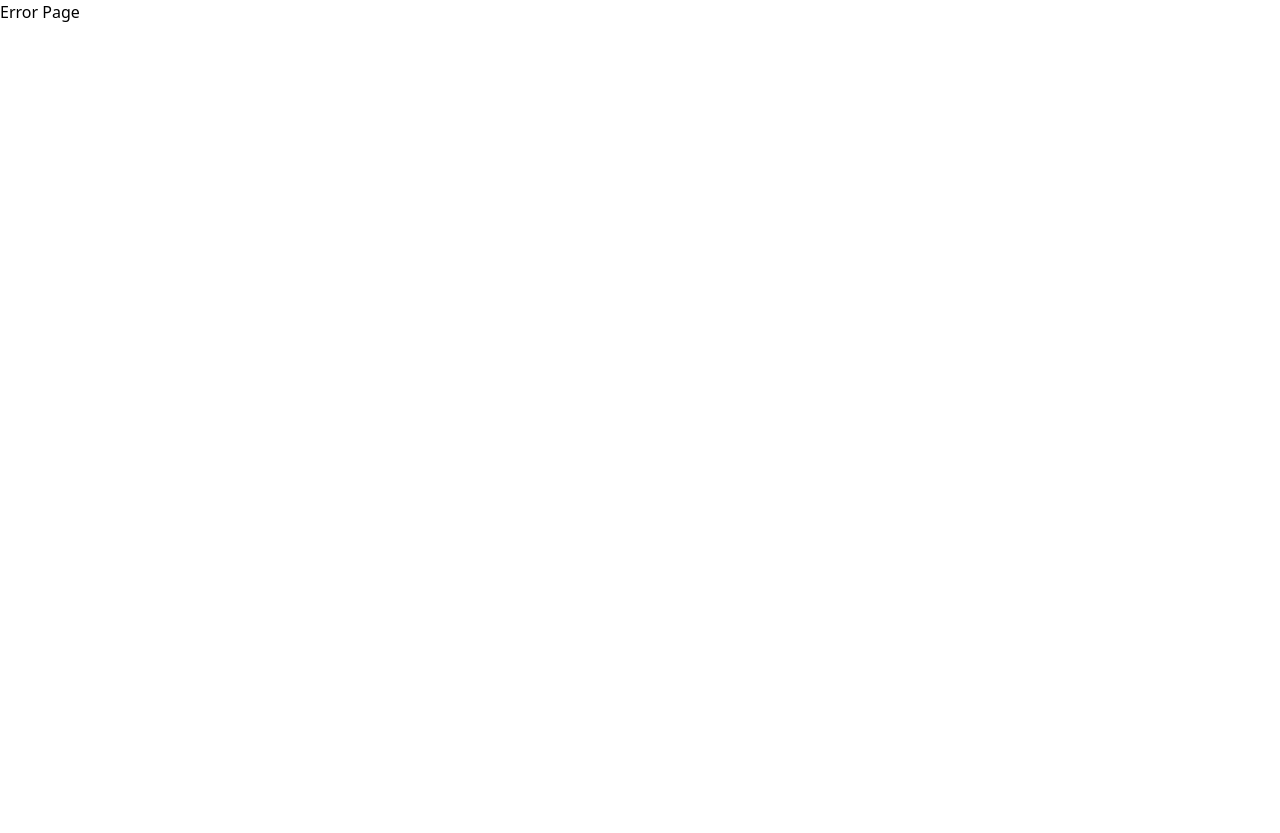
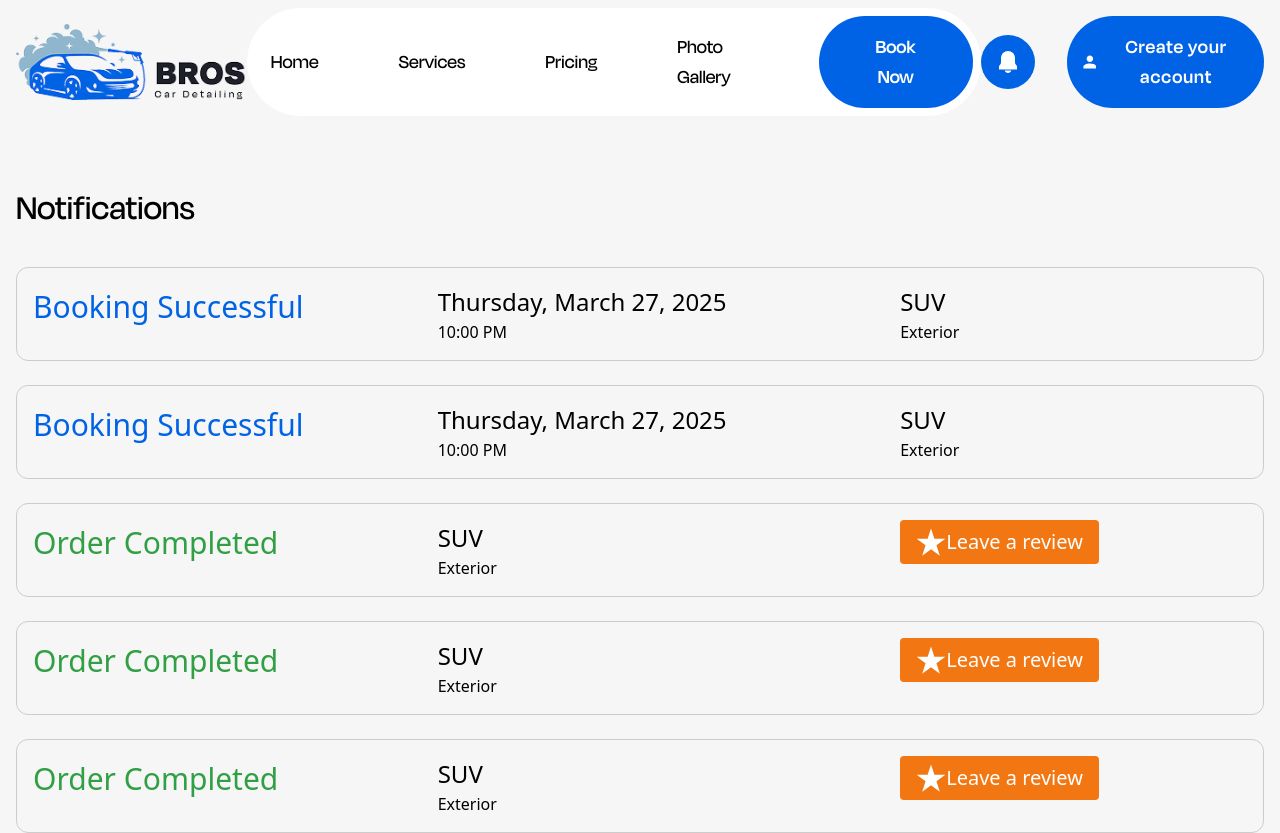
Before and after one commit to AlmasWD09/car-cleaning-web, a React (Vite) app: page /notification in a window 1280 px wide. Before the commit this address had no page. Shown: the top 833 px of the page. Before the commit the page ends 800 px from the top, so only its background shows below. Built offline with nearby package versions, Linux system fonts and the light colour scheme.

Commit message:
notification section design ok

```diff
--- /dev/null
+++ b/src/pages/notification/Notification.jsx
@@ -0,0 +1,93 @@
+import CustomContainer from "../../components/shared/CustomContainer"
+
+
+const Notification = () => {
+
+    const notificationData = [
+        {
+            name: "Booking Successful",
+            title1: "Thursday, March 27, 2025",
+            title2: "10:00 PM",
+            rating1: "SUV",
+            rating2: "Exterior",
+        },
+        {
+            name: "Booking Successful",
+            title1: "Thursday, March 27, 2025",
+            title2: "10:00 PM",
+            rating1: "SUV",
+            rating2: "Exterior",
+        },
+        {
+            name: "Order Completed",
+            title1: "SUV",
+            title2: "Exterior",
+            rating1: "",
+            rating2: "",
+            rating3: "Leave a review",
+        },
+        {
+            name: "Order Completed",
+            title1: "SUV",
+            title2: "Exterior",
+            rating1: "",
+            rating2: "",
+            rating3: "Leave a review",
+        },
+        {
+            name: "Order Completed",
+            title1: "SUV",
+            title2: "Exterior",
+            rating1: "",
+            rating2: "",
+            rating3: "Leave a review",
+        },
+
+    ];
+    return (
+        <section className=" md:pt-[100px] lg:pt-[57px] pb-[52px] bg-[#f6f6f6]">
+            <CustomContainer>
+                <p className="text-[36px] font-degular font-medium text-[#000000] pb-[32px]">Notifications</p>
+
+                <div className="overflow-x-auto whitespace-nowrap">
+                    <div className="min-w-[1000px]">
+                        {notificationData.map((item, index) => {
+                            return (
+                                <div key={index} className="flex justify-between border border-[#ccc] mb-6 rounded-xl p-4">
+                                    <div className="lg:w-[35%]">
+                                        <h1 className={`${item.name === "Booking Successful" ? "text-primary text-[30px]" : "text-[#319F43] text-[30px]"}`}>{item.name}</h1>
+                                    </div>
+
+                                    <div className="flex flex-col lg:w-[40%]">
+                                        <p className="text-[24px]">{item.title1}</p>
+                                        <p className="">
+                                            {item.title2}
+                                        </p>
+                                    </div>
+                                    <div className="lg:w-[30%] flex flex-col  ">
+                                        <p className="text-[24px]">{item.rating1}</p>
+                                        <div className={`${item.rating3 ? "bg-[#F27712] w-fit py-2 px-4 rounded text-xl text-white " : ""}`}>
+                                            {item.rating2}
+                                            {
+                                                item.rating3 && (
+                                                    <span className="flex items-center">
+                                                        <svg width="30" height="28" viewBox="0 0 30 28" fill="none" xmlns="http://www.w3.org/2000/svg">
+                                                            <path d="M15 0.5L18.3677 10.8647H29.2658L20.4491 17.2705L23.8168 27.6353L15 21.2295L6.18322 27.6353L9.55093 17.2705L0.734152 10.8647H11.6323L15 0.5Z" fill="white" />
+                                                        </svg>
+                                                        {item.rating3}
+                                                    </span>
+                                                )
+                                            }
+                                        </div>
+                                    </div>
+                                </div>
+                            );
+                        })}
+                    </div>
+                </div>
+            </CustomContainer>
+        </section>
+    )
+}
+
+export default Notification
--- a/src/pages/profile/EditUserProfile.jsx
+++ b/src/pages/profile/EditUserProfile.jsx
@@ -279,7 +279,7 @@ const EditUserProfile = () => {
               <div className=" col-span-1 h-[146px] rounded-2xl"> <img src="/profileCar/photo3.png" alt="" className="w-full h-full object-cover rounded-2xl" /></div>
               <div className=" col-span-1 h-[146px] rounded-2xl"> <img src="/profileCar/photo4.png" alt="" className="w-full h-full object-cover rounded-2xl" /></div>
               <div className=" col-span-1 h-[146px] rounded-2xl"> <img src="/profileCar/photo5.png" alt="" className="w-full h-full object-cover rounded-2xl" /></div>
-              <div className=" col-span-1 h-[146px] rounded-2xl"> <img src="/profileCar/photo6.png" alt="" className="w-full h-full object-cover rounded-2xl" /></div>
+              <div className=" col-span-1 h-[146px] rounded-2xl border border-[#ccc] text-7xl flex justify-center items-center">+</div>
             </div>
           </div>
         </div>
--- a/src/routers/Router.jsx
+++ b/src/routers/Router.jsx
@@ -17,6 +17,7 @@ import TermsConditions from "../pages/termsConditions/TermsConditions";
 import ServiceBook from "../pages/serviceBook/ServiceBook";
 import UserProfile from "../pages/profile/UserProfile";
 import EditUserProfile from "../pages/profile/EditUserProfile";
+import Notification from "../pages/notification/Notification";
 
 const router = createBrowserRouter([
   {
@@ -65,6 +66,10 @@ const router = createBrowserRouter([
         element: <EditUserProfile />,
       },
       {
+        path: "/notification",
+        element: <Notification />,
+      },
+      {
         path: "/create-account",
         element: <CreateAccount />,
       },
```
